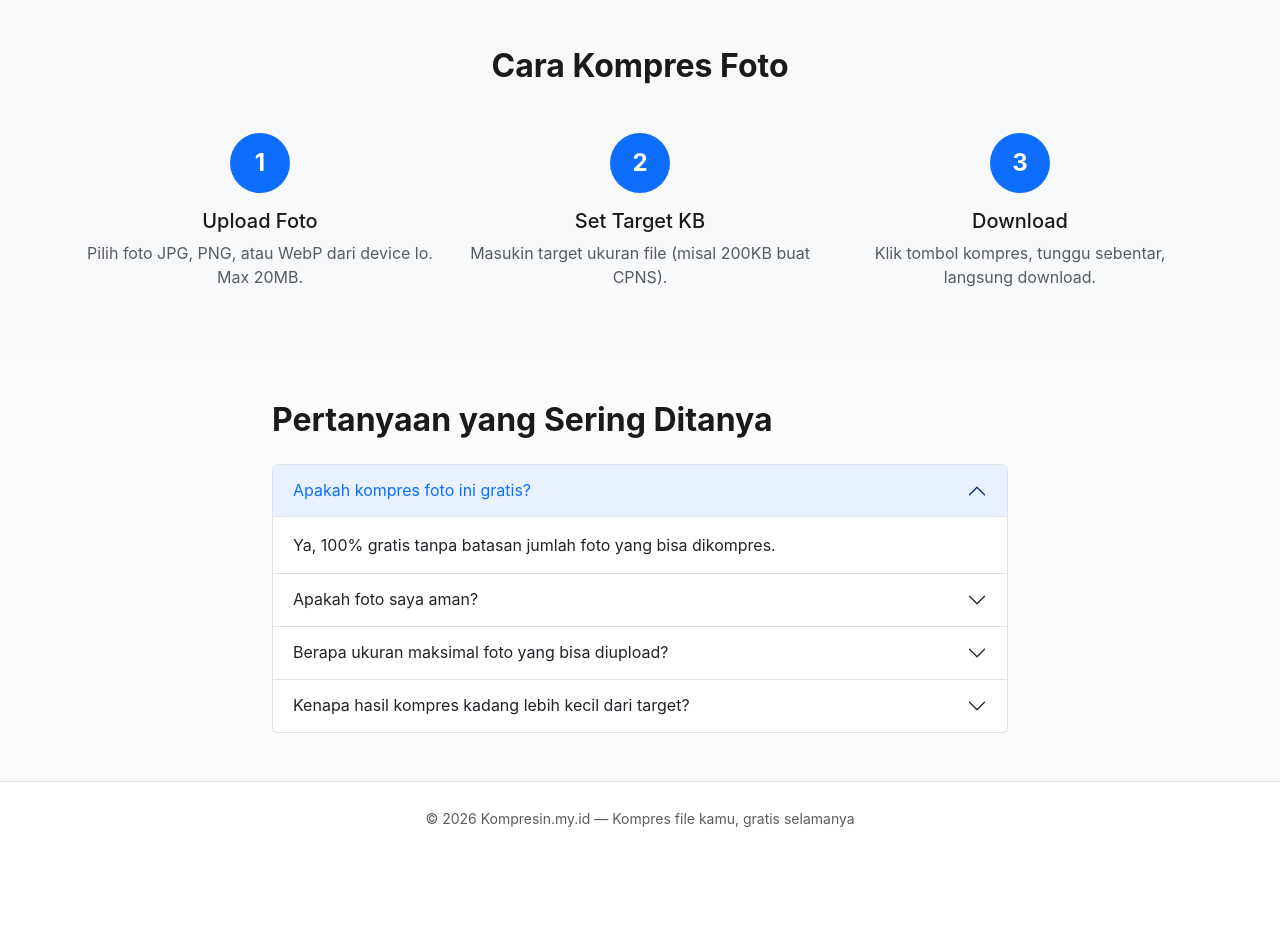
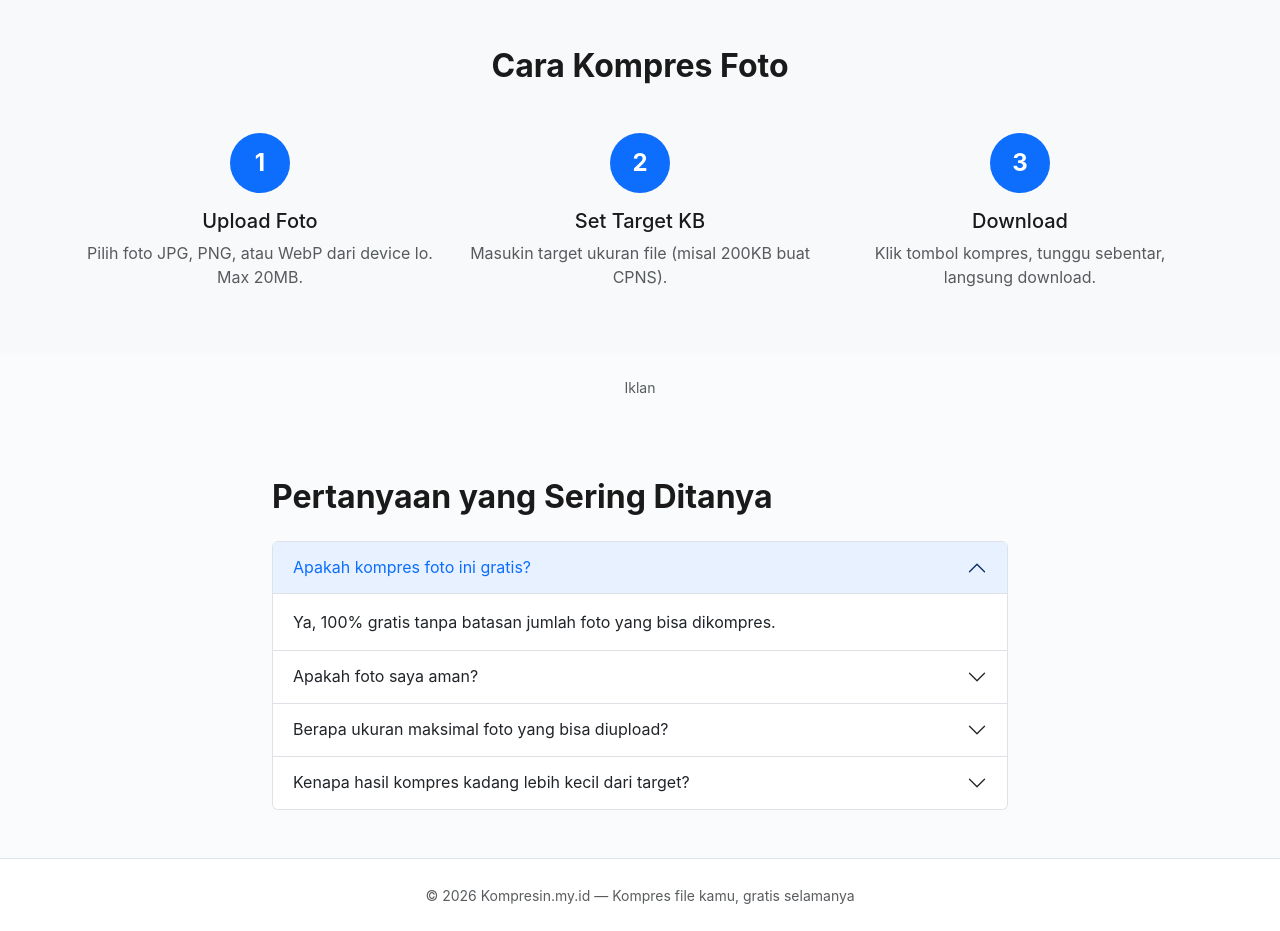
Before and after one commit to Aris0506/kompresfoto, a Flask app: page / in a window 1280 px wide. Shown: the part 1059-1990 px from the top of the page. Before the commit the page ends 1886 px from the top, so only its background shows below. Run offline with Flask 3, Linux system fonts and the light colour scheme; some libraries are stand-ins or nearby versions.

Commit message:
Add Adsterra Native Banner

```diff
--- a/templates/index.html
+++ b/templates/index.html
@@ -203,6 +203,19 @@
         </div>
     </section>
 
+    <!-- Adsterra Native Banner -->
+    <section class="py-4">
+        <div class="container">
+            <div class="row justify-content-center">
+                <div class="col-lg-8">
+                    <small class="text-muted text-center d-block mb-2">Iklan</small>
+                    <script async="async" data-cfasync="false" src="//pl29301197.profitablecpmratenetwork.com/62c9df870437eccf9ac954b7f77fdbfc/invoke.js"></script>
+                    <div id="container-62c9df870437eccf9ac954b7f77fdbfc"></div>
+                </div>
+            </div>
+        </div>
+    </section>
+
     <!-- FAQ buat SEO -->
     <section class="py-5">
         <div class="container">
```
